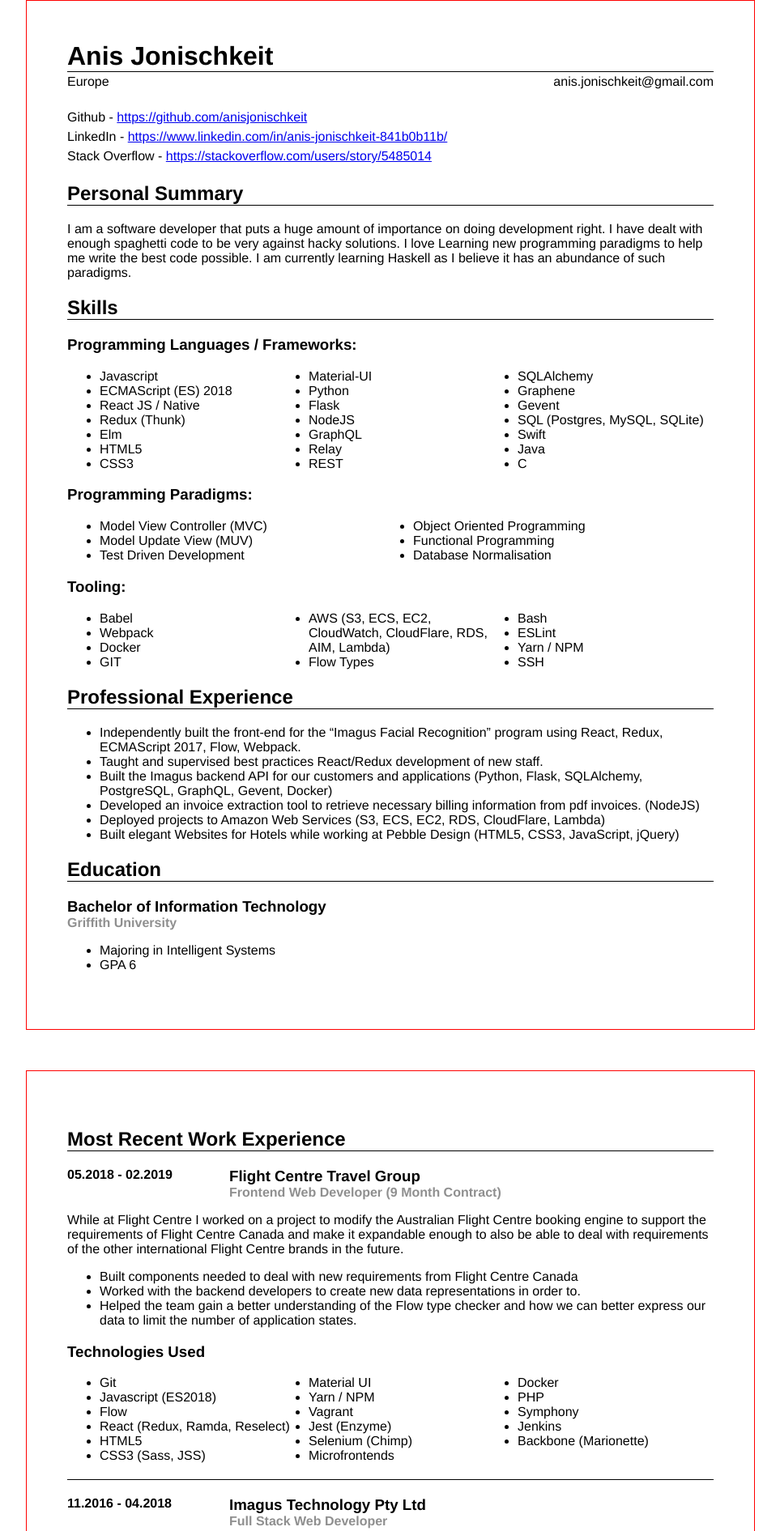
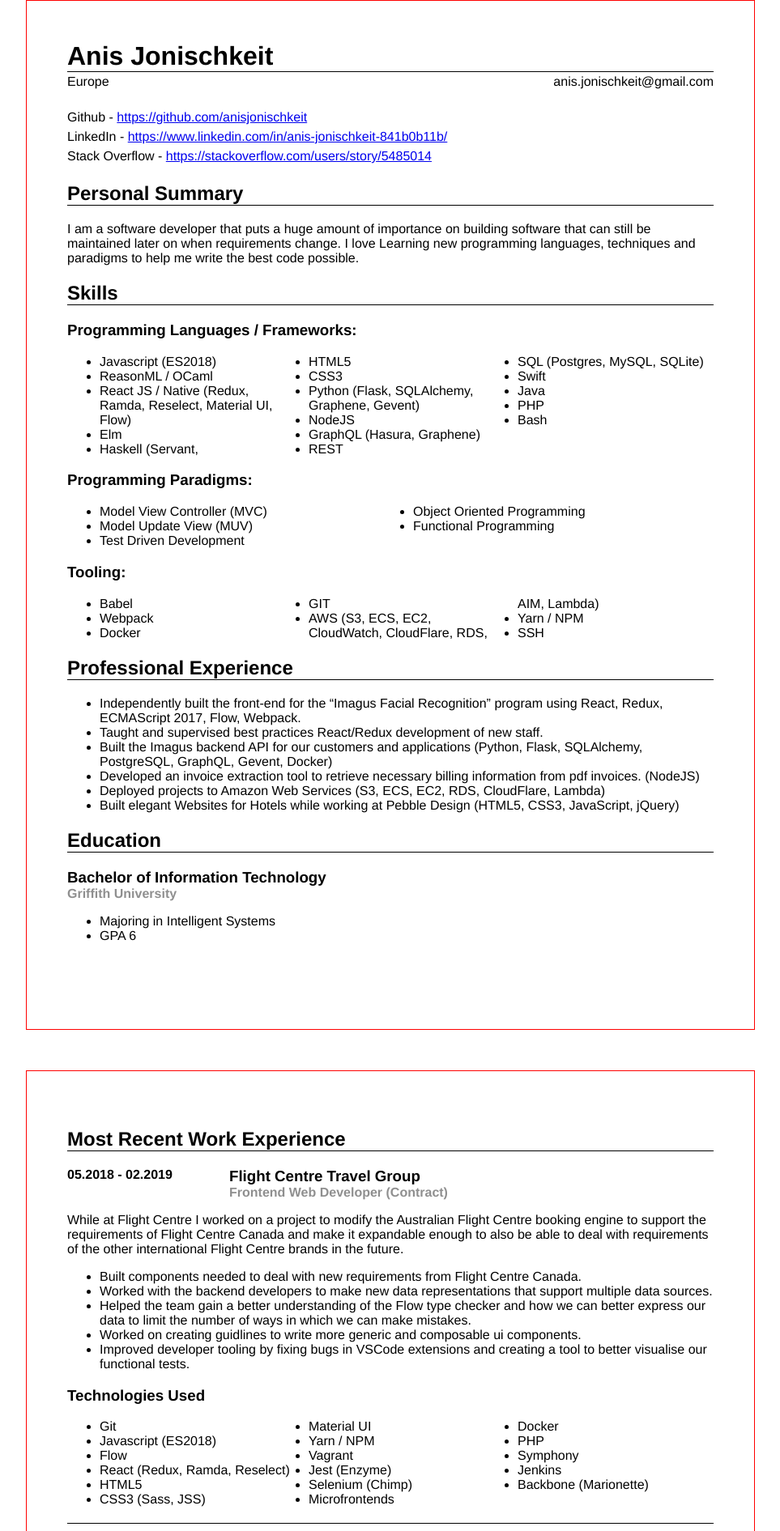
Before and after one commit to anisjonischkeit/cv, a plain HTML site: page index.html in a window 1280 px wide. Shown: the part 50-1941 px from the top of the page at 81% size, without its empty margins (18-981 px from the left). Drawn offline with Linux system fonts and the light colour scheme.

Commit message:
cv changes

```diff
--- a/index.html
+++ b/index.html
@@ -37,38 +37,32 @@
 
       <h2>Personal Summary</h2>
       <p>
-        I am a software developer that puts a huge amount of importance on doing
-        development right. I have dealt with enough spaghetti code to be very
-        against hacky solutions. I love Learning new programming paradigms to
-        help me write the best code possible. I am currently learning Haskell as
-        I believe it has an abundance of such paradigms.
+        I am a software developer that puts a huge amount of importance on
+        building software that can still be maintained later on when
+        requirements change. I love Learning new programming languages,
+        techniques and paradigms to help me write the best code possible.
       </p>
 
       <h2>Skills</h2>
 
       <h3>Programming Languages / Frameworks:</h3>
       <ul class="threeColList">
-        <li>Javascript</li>
-        <li>ECMAScript (ES) 2018</li>
-        <li>React JS / Native</li>
-        <li>Redux (Thunk)</li>
+        <li>Javascript (ES2018)</li>
+        <li>ReasonML / OCaml</li>
+        <li>React JS / Native (Redux, Ramda, Reselect, Material UI, Flow)</li>
         <li>Elm</li>
+        <li>Haskell (Servant,</li>
         <li>HTML5</li>
         <li>CSS3</li>
-        <li>Material-UI</li>
-        <li>Python</li>
-        <li>Flask</li>
+        <li>Python (Flask, SQLAlchemy, Graphene, Gevent)</li>
         <li>NodeJS</li>
-        <li>GraphQL</li>
-        <li>Relay</li>
+        <li>GraphQL (Hasura, Graphene)</li>
         <li>REST</li>
-        <li>SQLAlchemy</li>
-        <li>Graphene</li>
-        <li>Gevent</li>
         <li>SQL (Postgres, MySQL, SQLite)</li>
         <li>Swift</li>
         <li>Java</li>
-        <li>C</li>
+        <li>PHP</li>
+        <li>Bash</li>
       </ul>
 
       <h3>Programming Paradigms:</h3>
@@ -78,7 +72,6 @@
         <li>Test Driven Development</li>
         <li>Object Oriented Programming</li>
         <li>Functional Programming</li>
-        <li>Database Normalisation</li>
       </ul>
 
       <h3>Tooling:</h3>
@@ -88,9 +81,6 @@
         <li>Docker</li>
         <li>GIT</li>
         <li>AWS (S3, ECS, EC2, CloudWatch, CloudFlare, RDS, AIM, Lambda)</li>
-        <li>Flow Types</li>
-        <li>Bash</li>
-        <li>ESLint</li>
         <li>Yarn / NPM</li>
         <li>SSH</li>
       </ul>
@@ -142,7 +132,7 @@
         <div class="date">05.2018 - 02.2019</div>
         <div class="company">
           <h3>Flight Centre Travel Group</h3>
-          <h4>Frontend Web Developer (9 Month Contract)</h4>
+          <h4>Frontend Web Developer (Contract)</h4>
         </div>
       </div>
       <p>
@@ -155,16 +145,24 @@
       <ul>
         <li>
           Built components needed to deal with new requirements from Flight
-          Centre Canada
+          Centre Canada.
         </li>
         <li>
-          Worked with the backend developers to create new data representations
-          in order to.
+          Worked with the backend developers to make new data representations
+          that support multiple data sources.
         </li>
         <li>
           Helped the team gain a better understanding of the Flow type checker
-          and how we can better express our data to limit the number of
-          application states.
+          and how we can better express our data to limit the number of ways in
+          which we can make mistakes.
+        </li>
+        <li>
+          Worked on creating guidlines to write more generic and composable ui
+          components.
+        </li>
+        <li>
+          Improved developer tooling by fixing bugs in VSCode extensions and
+          creating a tool to better visualise our functional tests.
         </li>
       </ul>
 
@@ -215,8 +213,7 @@
           Flask, Gevent)
         </li>
         <li>Developed a GraphQL solution for more advanced querying of data</li>
-        <li>Created normalised SQL tables. (SQLAlchemy, PostgreSQL)</li>
-        <li>Built Docker Images for different projects</li>
+        <li>Dockerised different projects</li>
         <li>Deployed projects to Amazon’s servers</li>
         <li>
           Wrote an Elm Component that allows a user to adjust where faces are in
@@ -254,20 +251,23 @@
           <h4>Developer (Casual)</h4>
         </div>
       </div>
-      <ul>
-        <li>
-          Developed an invoice extraction tool which would be used to extract
-          important information from client's invoices
-        </li>
-      </ul>
-      <h3>Technologies Used</h3>
-      <ul class="threeColList">
-        <li>JavaScript</li>
-        <li>NodeJS</li>
-        <li>Git</li>
-        <li>Vagrant</li>
-        <li>RedHat Linux</li>
-      </ul>
+      <p>
+        Developed an invoice extraction tool to extract important information
+        from client's invoices.
+      </p>
+
+      <div class="dividingLine"></div>
+
+      <div class="workExperience">
+        <div class="date">11.2015 - 06.2016</div>
+        <div class="company">
+          <h3>Pebble Design</h3>
+          <h4>Developer</h4>
+        </div>
+      </div>
+      <p>
+        Created stylish hotel websites for the clients of pebble design.
+      </p>
     </div>
     <div class="a4Page"></div>
   </body>
```
